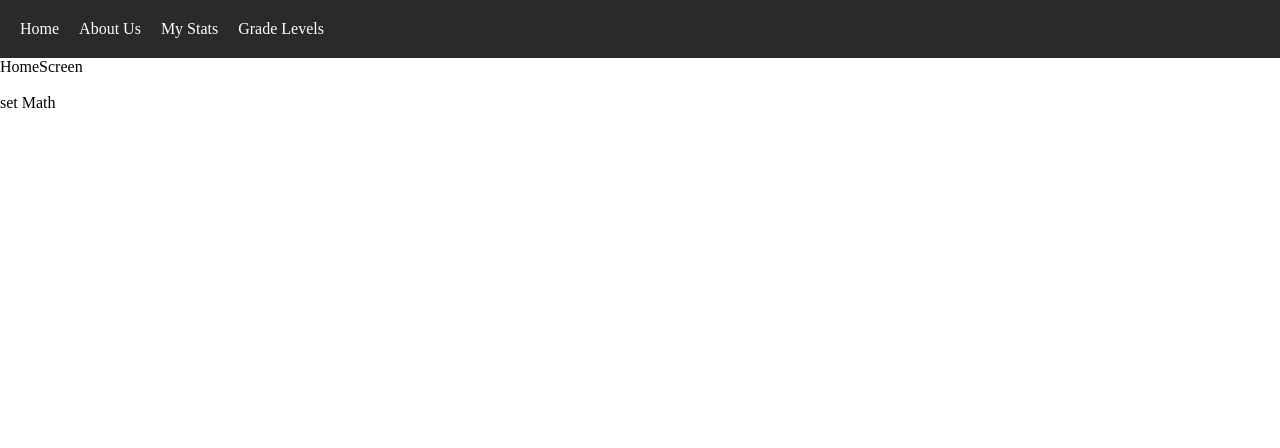
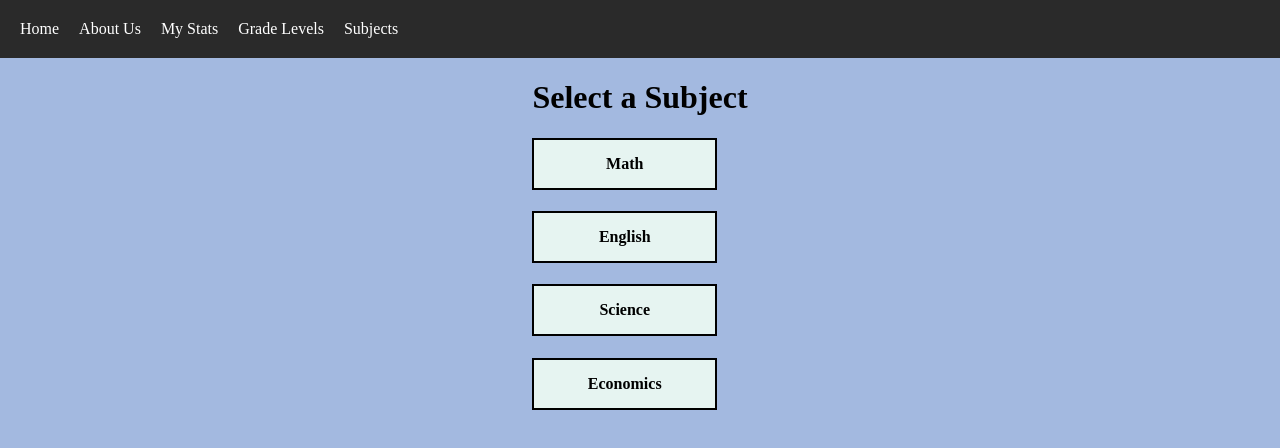
Before and after one commit to cortex05/ed-mk-third, a React (Vite) app in the folder frontend/: page /subjects in a window 1280 px wide. Shown: the top 448 px of the page. Built offline with nearby package versions, Linux system fonts and the light colour scheme.

Commit message:
feat: Subjects screen

```diff
--- a/frontend/src/App.jsx
+++ b/frontend/src/App.jsx
@@ -8,6 +8,7 @@ import Home from './screens/HomeScreen'
 import About from './screens/AboutScreen'
 import Stats from './screens/StatsScreen'
 import GradeLevels from './screens/GradeLevels'
+import Subjects from './screens/Subjects'
 
 function App() {
 
@@ -19,6 +20,7 @@ function App() {
         <Route exact path='/aboutus' element={<About />} />
         <Route exact path='/mystats' element={<Stats />} />
         <Route exact path='/gradelevels' element={<GradeLevels />} />
+        <Route exact path='/subjects' element={<Subjects />} />
         <Route path="*" element={<Home />} />
       </Routes>
     </Router>
--- a/frontend/src/components/navbar/NavbarComponent.jsx
+++ b/frontend/src/components/navbar/NavbarComponent.jsx
@@ -10,10 +10,8 @@ export default function Navbar () {
       <NavLink className="navlink" to='/aboutus'>About Us</NavLink>
       <NavLink className="navlink" to='/mystats'>My Stats</NavLink>
       <NavLink className="navlink" to='/gradelevels'>Grade Levels</NavLink>
+      <NavLink className="navlink" to='/subjects'>Subjects</NavLink>
       {/*
-
-
-      <NavLink className="navlink" to='/subjects'>Subjects</NavLink>
   <CurrentCourseComponent />*/}
     </div>
   )
--- /dev/null
+++ b/frontend/src/screens/Subjects.jsx
@@ -0,0 +1,47 @@
+import React, { useState, useEffect } from 'react'
+// import SubjectSwitchComponent from '../components/subjects/SubjectSwitchComponent'
+// import { setActiveSubject, getCourseSummaries } from '../features/course/courseSlice'
+
+import '../styles/screens/subjects.scss'
+
+export default function Subjects() {
+  // const { activeSubject } = useSelector(state => state.course)
+  // const dispatch = useDispatch()
+
+  const [showSubject, setShowSubject] = useState(false)
+  // const [subjectSelection, setLocalSubject] = useState(activeSubject)
+
+  // useEffect(() => {
+  //   if(activeSubject){
+  //     setShowSubject(true)
+  //   }
+  // }, [])
+
+  const handleSelect = (selection) => {
+    setShowSubject(true)
+    setLocalSubject(selection)
+    // dispatch(setActiveSubject(selection))
+    // dispatch(getCourseSummaries(selection.toLowerCase()))
+  }
+  return (
+    <div className='subjects-screen'>
+    {
+      !showSubject &&
+      <div className='inner subjects-field'>
+        <h1 className='sans'>Select a Subject</h1>
+        <h4 className='subject-button' onClick={() => handleSelect("Math")} >Math</h4>
+        <h4 className='subject-button' onClick={() => handleSelect("English")}>English</h4>
+        <h4 className='subject-button' onClick={() => handleSelect("Science")}>Science</h4>
+        <h4 className='subject-button' onClick={() => handleSelect("Economics")}>Economics</h4>
+      </div>
+
+    }
+
+    </div>
+  )
+}
+
+// : <div className='inner'>
+//           <SubjectSwitchComponent subject={subjectSelection}/>
+//           <h5 onClick={() => setShowSubject(false)} className="navigation-button">Pick a different subject</h5>
+//         </div>
--- /dev/null
+++ b/frontend/src/styles/screens/subjects.scss
@@ -0,0 +1,51 @@
+@import '../styles.scss';
+
+.subjects-screen {
+  margin: 0;
+  height: 100vh;
+  background-color: $grey;
+  display: flex;
+  flex-direction: column;
+  align-items: center;
+}
+
+.subjects-screen .subjects-field {
+  /* display: flex;
+  flex-direction: row; */
+}
+
+.subjects-screen h3 {
+  font-size: larger;
+}
+
+.subjects-screen .subjects-field .subject-button {
+  border: 2px solid black;
+  background-color: $light_highlight;
+  padding: 15px;
+  width: 70%;
+  text-align: center;
+  /* margin: 20px; */
+}
+
+/* SUBJECT SWITCH */
+.switch {
+  display: flex;
+  flex-direction: column;
+  align-items: center;
+}
+
+.switch h2 {
+  margin: 0;
+}
+
+.grade-subject-link {
+  border: 2px solid black;
+  background-color: $light_highlight;
+  padding: 10px;
+  margin: 16px 0;
+  width: 70%;
+  /* text-align: center; */
+  /* display: flex;
+  flex-direction: column;
+  align-items: center; */
+}
```
